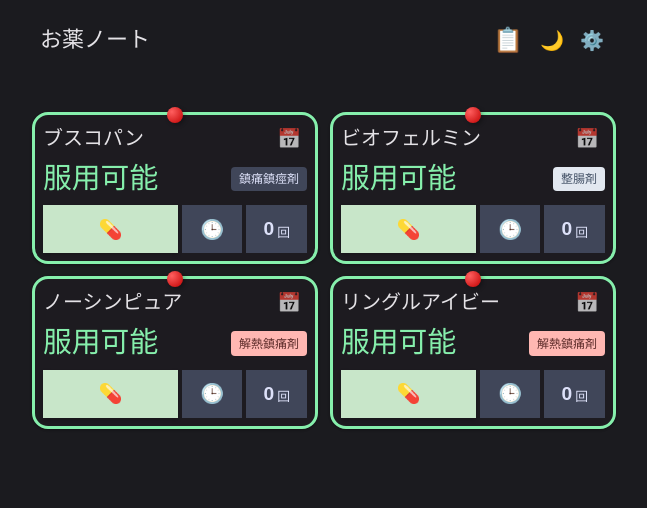
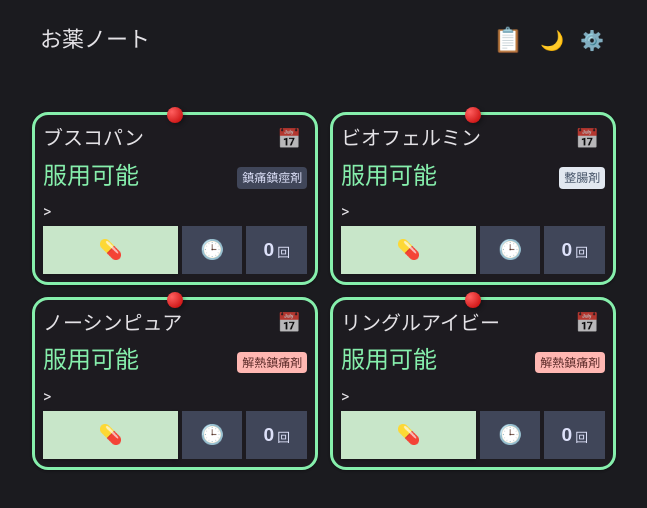
Before and after one commit to sin0mochi/medication-tracker, a React (Vite) app: page / in a window 1280 px wide. Shown: the top 508 px of the page, without its empty margins (316-963 px from the left). Built offline with nearby package versions, Linux system fonts and the light colour scheme; a web font is replaced by a local one.

Commit message:
style: Refine layout and update time display to range format

```diff
--- a/src/components/MedicationCard.jsx
+++ b/src/components/MedicationCard.jsx
@@ -209,14 +209,20 @@
                                 )}
                             </div>
                             <div className="next-dose-info">
-                                {showTimer ? `(${availableTime})` : (lastDose && `(${new Date(lastDose.timestamp).toLocaleTimeString('ja-JP', { hour: '2-digit', minute: '2-digit' })})`)}
+                                {showTimer ? (
+                                    lastDose ?
+                                        `(${new Date(lastDose.timestamp).toLocaleTimeString('ja-JP', { hour: '2-digit', minute: '2-digit' })} ~ ${availableTime})` :
+                                        `(~ ${availableTime})`
+                                ) : (
+                                    lastDose && `(${new Date(lastDose.timestamp).toLocaleTimeString('ja-JP', { hour: '2-digit', minute: '2-digit' })})`
+                                )}
                             </div>
                         </div>
                     </div>
                     <span className={`category-badge category-${medication.category ? medication.category.replace(/\s+/g, '-') : 'other'}`}>
                         {medication.category || 'その他'}
                     </span>
-                </div >
+                </div> >
 
                 {/* Bottom: Buttons (Record & Time Specify & Count) */}
                 < div className="card-footer-new" >
--- a/src/index.css
+++ b/src/index.css
@@ -406,10 +406,10 @@
 .card-body-new {
   display: flex;
   justify-content: space-between;
-  align-items: center;
-  /* Align items vertically center */
+  align-items: flex-end;
+  /* Align items to bottom */
   margin-bottom: 0.5rem;
-  /* Add small spacing as requested */
+  width: 100%;
 }
 
 .body-left {
@@ -442,7 +442,7 @@
 }
 
 .status-text-large {
-  font-size: 1.8rem;
+  font-size: 1.5rem;
   /* Large font for "服用可能" */
   letter-spacing: 0;
   white-space: nowrap;
@@ -624,7 +624,7 @@
 
 .category-badge {
   font-size: 0.75rem;
-  padding: 0.2rem 0.5rem;
+  padding: 0.1rem 0.3rem;
   background-color: var(--md-sys-color-secondary-container);
   color: var(--md-sys-color-on-secondary-container);
   border-radius: 4px;
@@ -635,8 +635,10 @@
   text-overflow: ellipsis;
   margin-top: 0;
   max-width: 120px;
-  align-self: center;
-  /* Center vertically in the body */
+  align-self: flex-end;
+  /* Align to bottom to match time */
+  margin-bottom: 2px;
+  /* Slight adjustment to align baseline with text */
 }
 
 /* Header Actions */
```
